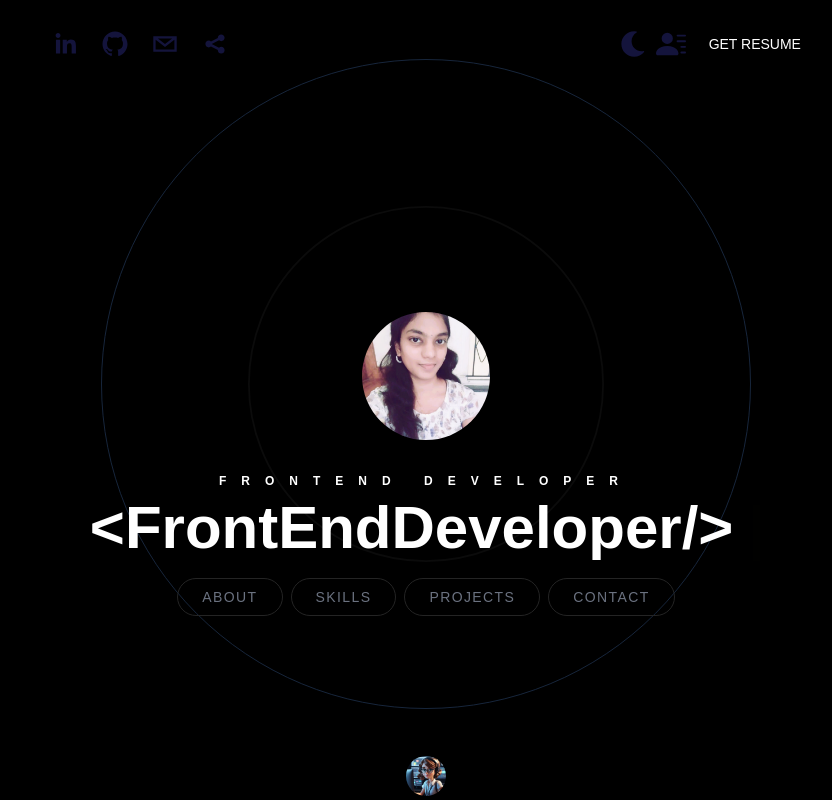
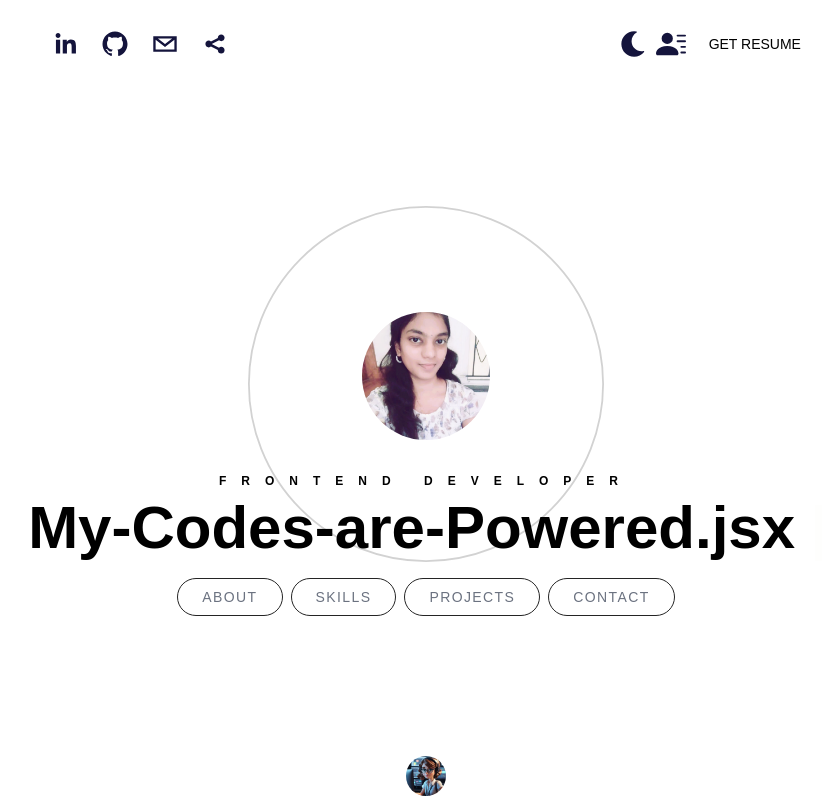
Before and after one commit to Priyanga-Developer/NewPortfolio, a React (Create React App) app: page / in a window 1280 px wide. Shown: the top 800 px of the page, without its empty margins (214-1046 px from the left). Built offline with nearby package versions, Linux system fonts and the light colour scheme; the HTML template or start-up script is replaced by a standard one.

Commit message:
darkmode added

```diff
--- a/src/App.js
+++ b/src/App.js
@@ -11,8 +11,9 @@ import heroIcon from "./Assets/hero.jpg"
 
 
 const App = () => {
+  // #10132a
   return (
-    <div className='  snap-y snap-mandatory z-0 overflow-x-hidden  ' >
+    <div className='  snap-y snap-mandatory z-0 overflow-x-hidden dark:bg-black dark:text-white ' >
     <Header/>
     <section id="hero" className=' snap-start'>
       <Hero/>
--- a/src/Components/BackgroundCircles.jsx
+++ b/src/Components/BackgroundCircles.jsx
@@ -17,12 +17,12 @@ const BackgroundCircles = () => {
       duration:2.5
     }}
     className='relative flex items-center justify-center'>
-       <div className=' absolute  border border-[#333333] rounded-full h-[200px] w-[200px] mt-52 animate-ping'/>
+       <div className=' absolute  border border-[#333333]  dark:border-[#F7AB0A] rounded-full h-[200px] w-[200px] mt-52 animate-ping'/>
        {/* <div className='absolute border border-[#333333] rounded-full h-[300px] w-[300px] mt-52  '/>
        <div className=' absolute border border-[#333333] rounded-full h-[500px] w-[500px] mt-52  '
        /> */}
-       <div className='absolute rounded-full border border-[#578ee0] opacity-20
-       h-[650px] w-[650px] mt-52 animate-pulse'/>
+       {/* <div className='absolute rounded-full border border-[#578ee0] opacity-20
+       h-[650px] w-[650px] mt-52 animate-pulse'/> */}
        {/* <div className='absolute border border-[#a9a8a8] rounded-full h-[800px] w-[800px] mt-52'/> */}
     </motion.div>
   )
--- a/src/Components/Header.jsx
+++ b/src/Components/Header.jsx
@@ -3,10 +3,12 @@ import { FaMoon } from "react-icons/fa";
 import { SocialIcon } from 'react-social-icons';
 import { motion} from "framer-motion"
 import { BsFillPersonLinesFill } from "react-icons/bs";
+import { MdLightMode } from "react-icons/md";
 
 const Header = () => {
 
   const [show,setShow]=useState(false);
+  const [darkMode,setDarkMode]=useState(false)
 
   const transitionNavBar=()=>{
     if(window.scrollY>100){
@@ -19,10 +21,22 @@ const Header = () => {
   useEffect(()=>{
     window.addEventListener("scroll",transitionNavBar);
     return () => window.removeEventListener("scroll", transitionNavBar);
-  })
+  },[])
+  useEffect(()=>{
+    if(darkMode){
+      document.documentElement.classList.add("dark")
+    }
+    else{
+      document.documentElement.classList.remove("dark")
+    }
+
+  },[darkMode])
+
+
 
   return (
-    <header className={` ${show&& ' bg-gray-300'} fixed top-0 w-full h-[80px] flex justify-around items-center  py-11 px-16 z-[200]  transition-all ease-in duration-75` }>
+    <header className={` ${show&& ' bg-gray-300 dark:bg-black'} fixed top-0 w-full h-[80px]
+    flex justify-around items-center  py-11 md:px-16 z-[200]  transition-all ease-in duration-75` }>
     {/* Social icons */}
           <motion.div
           initial={{
@@ -42,25 +56,26 @@ const Header = () => {
           className='flex flex-row items-center justify-center '>
                                   <SocialIcon
                                       url="https://www.linkedin.com/in/priyanga-muthuraman"
-                                      fgColor='#14143c'
+                                      fgColor={` ${darkMode?'#F7AB0A': '#14143c'} `}
                                       bgColor='transparent'
                                       target='_blank'
+
                                   />
                                   <SocialIcon
                                       url="https://github.com/Priyanga-Developer"
-                                      fgColor='#14143c'
+                                      fgColor={` ${darkMode?'#F7AB0A': '#14143c'} `}
                                       bgColor='transparent'
                                       target='_blank'
                                    />
                                   <SocialIcon
                                       url="mailto:uthirapriyanga@gmail.com"
-                                      fgColor='#14143c'
+                                      fgColor={` ${darkMode?'#F7AB0A': '#14143c'} `}
                                       bgColor='transparent'
                                       target='_blank'
                                    />
                                   <SocialIcon
                                       url=" https://x.com/Priya_uthira"
-                                      fgColor='#14143c'
+                                      fgColor={` ${darkMode?'#F7AB0A': '#14143c'} `}
                                       bgColor='transparent'
                                       target='_blank'
                                   />
@@ -82,11 +97,14 @@ const Header = () => {
         duration:1.5,
       }}
       className='flex flex-row items-center justify-center  cursor-pointer'>
-      <FaMoon
-      className='md:text-3xl text-4xl  cursor-pointer  text-[#14143c]'
-       />
-        <a href='./Priyanga_Developer.pdf'target='_blank'  rel='noreferrer' download='true' className=' w-full flex  items-center justify-around  gap-5  border-[#fa0]  rounded-full px-[10px] py-[6px] duration-500   hover:bg-[#f9f9cd]' >
-        <BsFillPersonLinesFill className=' text-3xl  cursor-pointer text-[#14143c]'/>
+      {!darkMode?<FaMoon
+      onClick={()=>setDarkMode(!darkMode)}
+      className='md:text-3xl text-4xl  cursor-pointer transition duration-100  text-[#14143c]'
+       />: <MdLightMode  onClick={()=>setDarkMode(!darkMode)}
+       className='md:text-3xl text-4xl  cursor-pointer transition duration-100  text-[#F7AB0A]' />}
+        <a href='./Priyanga_Developer.pdf'target='_blank'  rel='noreferrer' download='Priyanga_Developer' className=' w-full flex  items-center justify-around  gap-5  border-[#fa0]
+         rounded-full px-[10px] py-[6px] duration-500   hover:bg-[#f9f9cd] dark:hover:text-black'  >
+        <BsFillPersonLinesFill className=' text-3xl  cursor-pointer text-[#14143c] dark:text-[#F7AB0A]'/>
                   <><p className=' uppercase hidden md:inline-flex text-sm text-gr'> GET Resume</p></>
                    </a>
       </motion.div>
--- a/src/Components/Hero.jsx
+++ b/src/Components/Hero.jsx
@@ -5,9 +5,11 @@ import profile from "../Assets/myPic.jpeg"
 import {Link} from "react-scroll";
 
 const Hero = () => {
-
+   // eslint-disable-next-line
     const [text,count]=useTypewriter({
-       words:["Hi, I'm Priyanga","<FrontEndDeveloper/>"],
+       words:["Hi, I'm Priyanga",
+       "My-Codes-are-Powered.jsx",
+       "<ByEndlessCupsOfJoe/>"],
        loop:true,
        delaySpeed:2000,
     })
@@ -22,10 +24,10 @@ const Hero = () => {
                 <Cursor cursorColor='#F7AB0A'/>
             </h1>
             <div className=' pt-5 justify-center items-center flex flex-col gap-2 md:flex-row'>
-              <Link to='about' smooth duration={500}> <button className='heroButton'>About</button></Link>
-              <Link to='skills' smooth duration={500}> <button className='heroButton'>Skills</button></Link>
-              <Link to='projects' smooth duration={500}>  <button className='heroButton'>Projects</button></Link>
-              <Link to='contact' smooth duration={500}>  <button className='heroButton'>Contact</button></Link>
+              <Link to='about' smooth duration={500}> <button className='heroButton dark:hover:bg-[#F7AB0A]'>About</button></Link>
+              <Link to='skills' smooth duration={500}> <button className='heroButton dark:hover:bg-[#F7AB0A]'>Skills</button></Link>
+              <Link to='projects' smooth duration={500}>  <button className='heroButton dark:hover:bg-[#F7AB0A]'>Projects</button></Link>
+              <Link to='contact' smooth duration={500}>  <button className='heroButton dark:hover:bg-[#F7AB0A]'>Contact</button></Link>
             </div>
         </div>
 
--- a/src/Components/Projects.jsx
+++ b/src/Components/Projects.jsx
@@ -54,7 +54,7 @@ const Projects = () => {
     initial={{opacity:0}}
     whileInView={{opacity:1}}
     transition={{duration:1.5}}
-     className='h-screen relative flex flex-col text-left md:flex-row max-w-full justify-evenly mx-auto items-center pb-[1rem] z-0 overflow-hidden'>
+     className='h-screen relative flex flex-col text-left md:flex-row max-w-full justify-evenly mx-auto items-center md:pb-[0.5rem] z-0 overflow-hidden'>
        <h3 className='absolute top-24 uppercase tracking-[20px] text-2xl'>Projects</h3>
        <div className='relative w-full flex overflow-x-scroll overflow-y-hidden scrollbar-thin snap-x snap-mandatory z-20'>
        {portfolios.map(({id,title,src,details,tech1,tech2,tech3,tech4,tech5,tech6,code,demo})=>
--- a/src/index.css
+++ b/src/index.css
@@ -16,8 +16,7 @@
       @apply scrollbar-thumb-rounded;
       @apply  scrollbar-track-[#80809a78] ;
       @apply scrollbar-thumb-[#F7AB0A]/80 ;
-      @apply bg-black;
-      @apply text-white;
+
     }
 
     html,body{
@@ -33,7 +32,7 @@
       @apply px-6 py-2 border border-[#242424] rounded-full uppercase text-sm tracking-widest text-gray-500 transition-all  hover:text-black hover:bg-[#F7AB0A]/40
     }
   .contactInput{
-    @apply outline-none bg-slate-400/10 rounded-sm border-b px-6 py-4 text-gray-500 placeholder-gray-500 transition-all focus:border-[#F7AB0A]/40 focus:text-[#F7AB0A]/40 hover:border-[#F7AB0A]/40
+    @apply outline-none bg-slate-400/10 rounded-sm border-b px-6 py-4 text-gray-500 placeholder-gray-500 transition-all focus:border-[#F7AB0A]/40  hover:border-[#F7AB0A]/40
   }
 
   }
--- a/tailwind.config.js
+++ b/tailwind.config.js
@@ -1,8 +1,7 @@
 /** @type {import('tailwindcss').Config} */
 module.exports = {
-  content: [
-      "./src/**/*.{js,jsx,ts,tsx}",
-  ],
+  content: ["./src/**/*.{js,jsx,ts,tsx}"],
+  darkMode:'class',
   theme: {
     extend: {
       fontFamily:{
```
Also changed, not shown: src/Components/Contact.jsx (+25 -8 lines), 1 other file (tests, documents, lock files or other folders).
